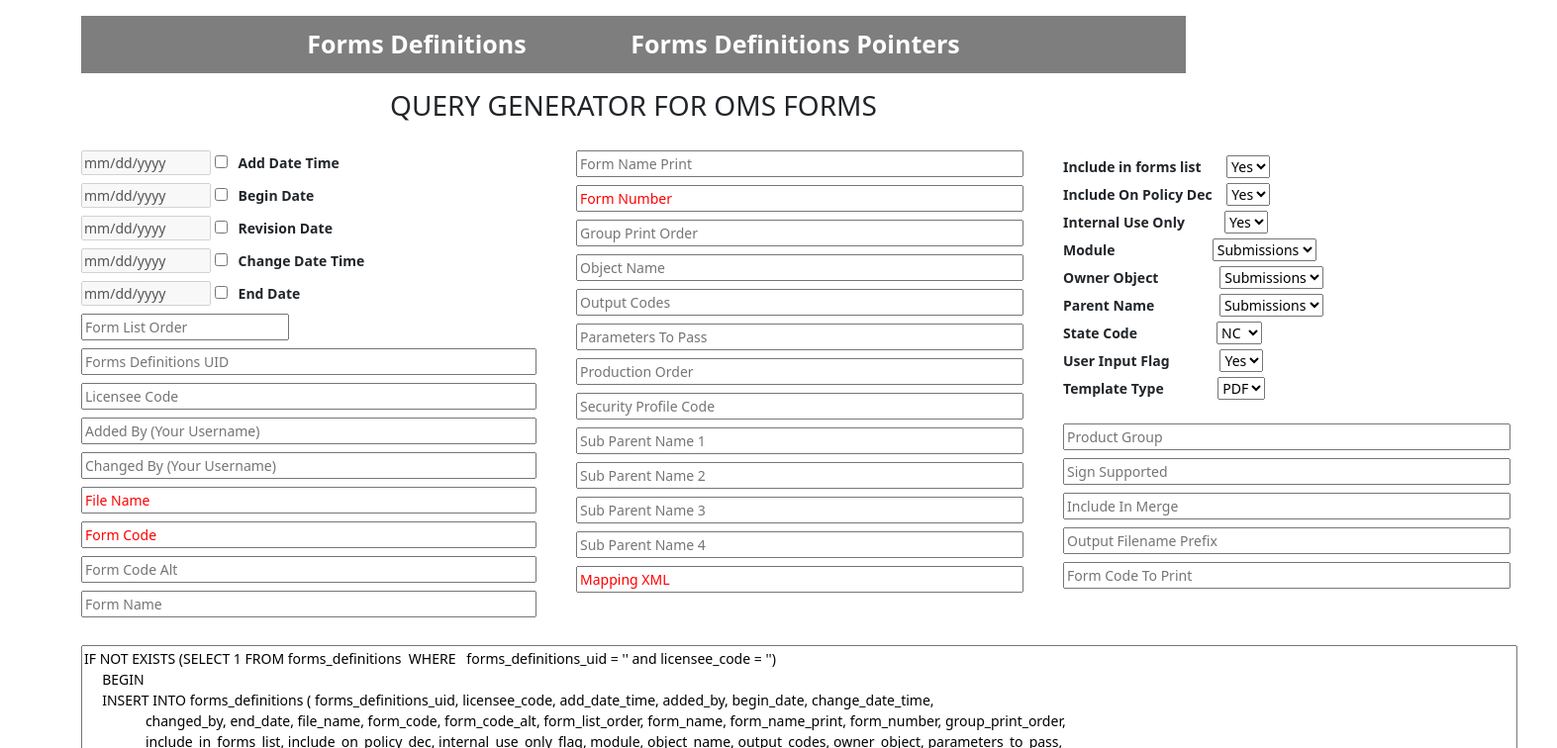
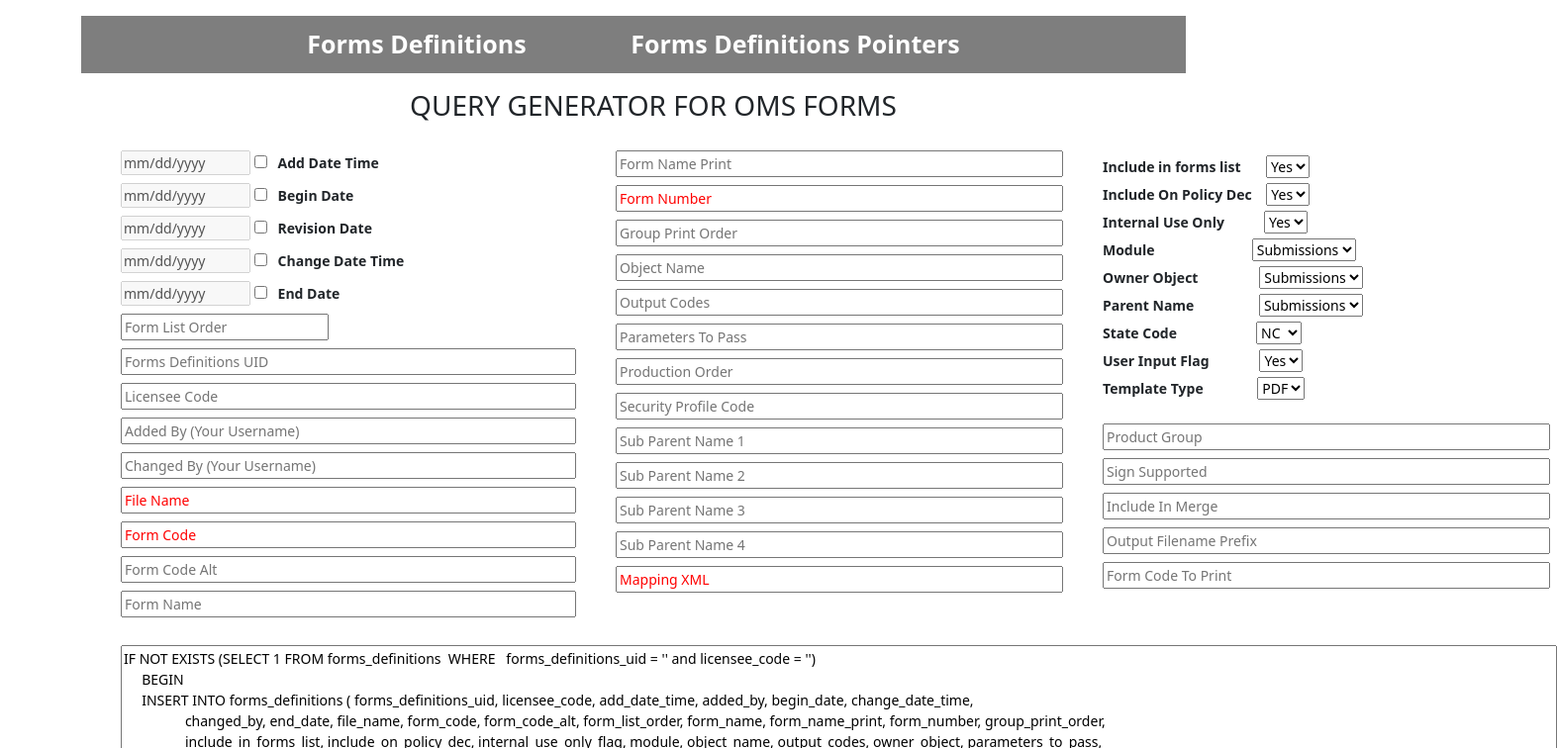
Before and after one commit to NikolaVeljo/inforce, a plain HTML site: page index.html in a window 1280 px wide. Both pictures are taken after a click on the element "Forms Definitions". Shown: the top 756 px of the page at 99% size, 1573 px wide, since content can reach past the window. Drawn offline with nearby package versions, Linux system fonts and the light colour scheme.

Commit message:
improvements

```diff
--- a/style.css
+++ b/style.css
@@ -28,3 +28,7 @@ body {
 #forms_definitions_menu:hover, #forms_definitions_pointers_menu:hover {
     color: black;
 }
+
+#forms_definitions {
+    margin-left: 40px;
+}
```
Also changed, not shown: index.html (+2 -0 lines).
